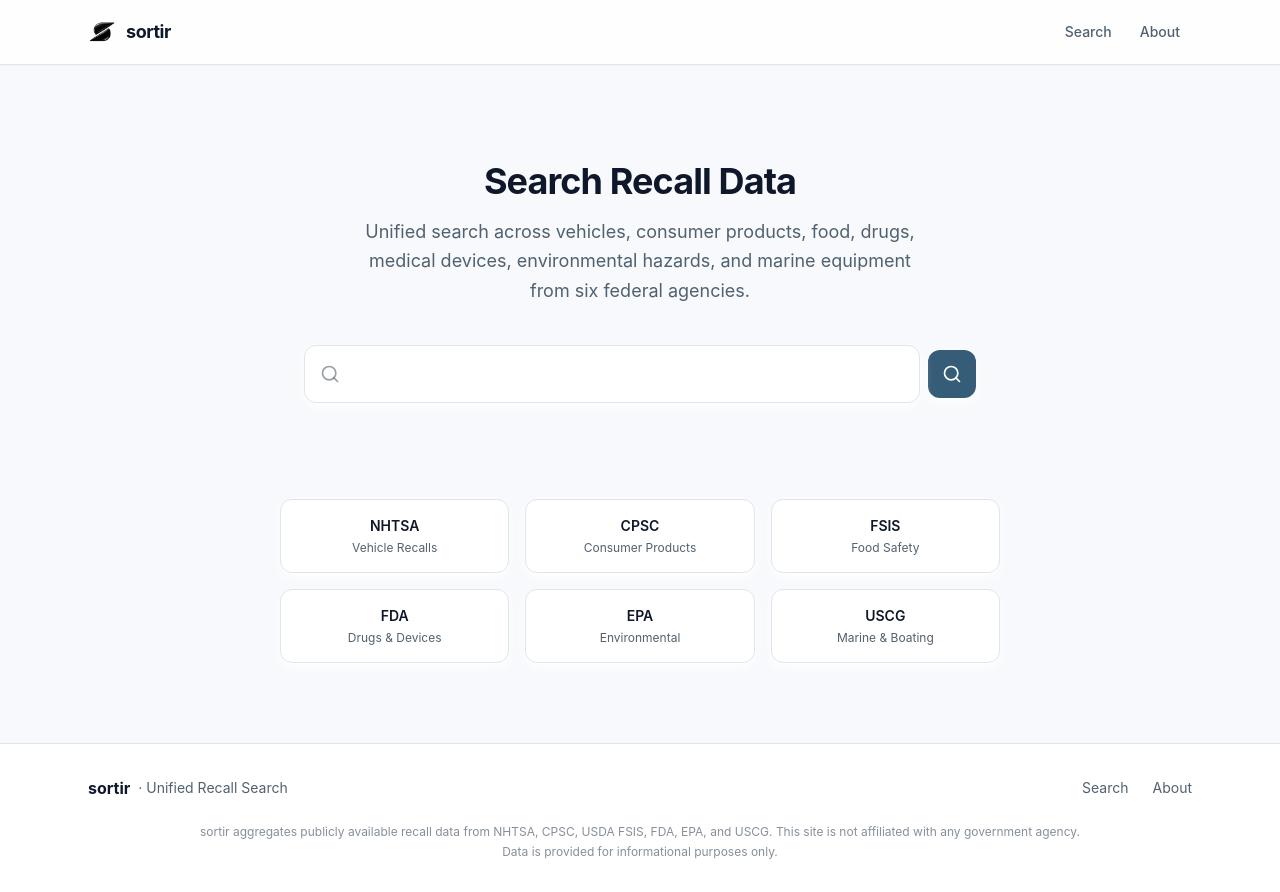
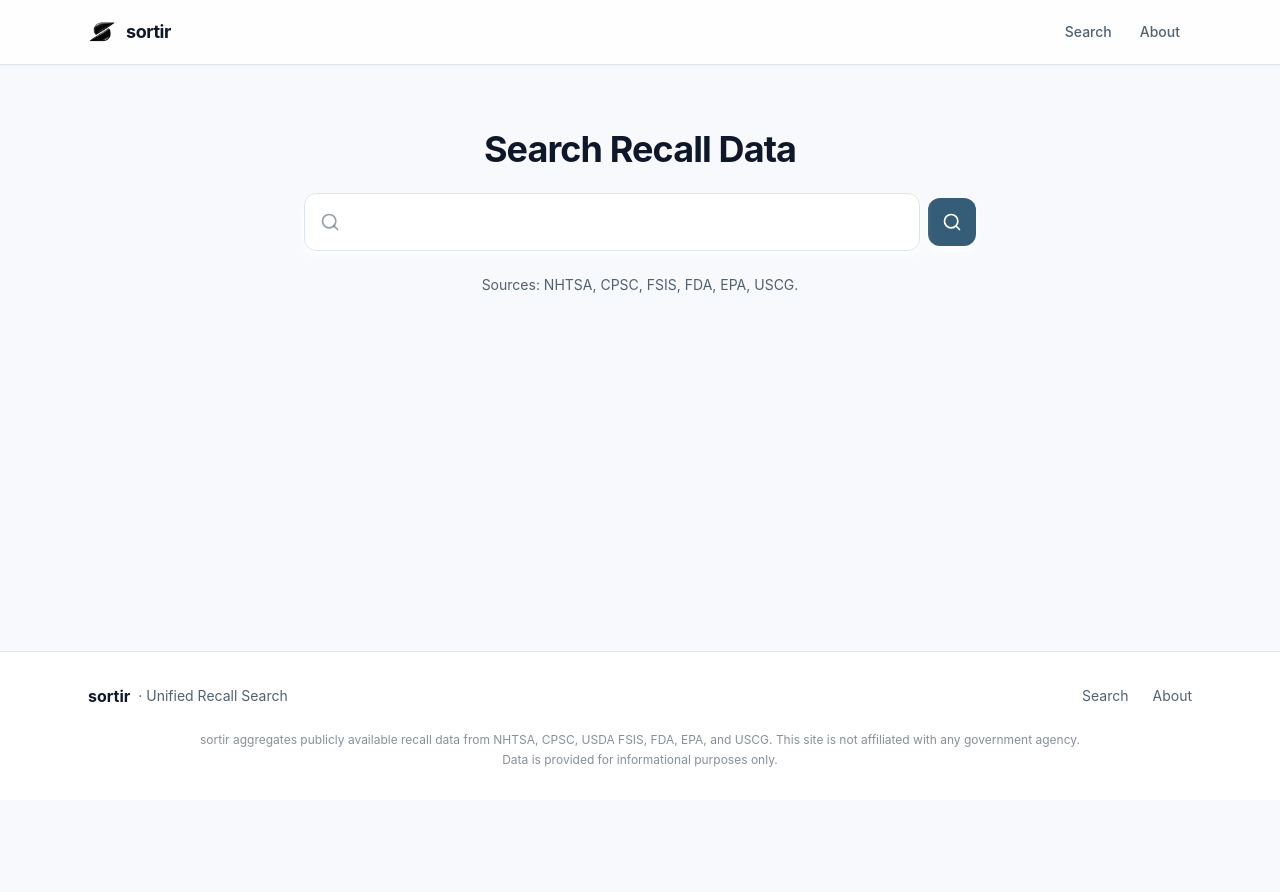
Before and after one commit to knickerboxker-sudo/onboard, a Next.js app: page / in a window 1280 px wide. After the commit the page ends 800 px from the top, so only its background shows below. Built offline with nearby package versions, Linux system fonts and the light colour scheme.

Commit message:
Refine landing page sources layout

```diff
--- a/src/app/page.tsx
+++ b/src/app/page.tsx
@@ -9,39 +9,16 @@ export default async function HomePage() {
     <div className="min-h-screen flex flex-col">
       <Header />
       <main className="flex-1">
-        <section className="py-24 px-6">
-          <div className="max-w-3xl mx-auto text-center mb-10">
+        <section className="py-16 px-6">
+          <div className="max-w-3xl mx-auto text-center mb-6">
             <h1 className="text-3xl sm:text-4xl font-bold mb-4 tracking-tight text-ink whitespace-nowrap">
               Search Recall Data
             </h1>
-            <p className="text-muted text-lg leading-relaxed max-w-xl mx-auto">
-              Unified search across vehicles, consumer products, food, drugs,
-              medical devices, environmental hazards, and marine equipment from
-              six federal agencies.
-            </p>
           </div>
           <SearchBar large />
-        </section>
-
-        <section className="max-w-3xl mx-auto px-6 pb-20">
-          <div className="grid grid-cols-2 md:grid-cols-3 gap-4 text-center">
-            {[
-              { label: "NHTSA", desc: "Vehicle Recalls" },
-              { label: "CPSC", desc: "Consumer Products" },
-              { label: "FSIS", desc: "Food Safety" },
-              { label: "FDA", desc: "Drugs & Devices" },
-              { label: "EPA", desc: "Environmental" },
-              { label: "USCG", desc: "Marine & Boating" },
-            ].map((source) => (
-              <div
-                key={source.label}
-                className="bg-white border border-border rounded-xl p-4 shadow-card"
-              >
-                <p className="font-semibold text-ink text-sm">{source.label}</p>
-                <p className="text-xs text-muted mt-1">{source.desc}</p>
-              </div>
-            ))}
-          </div>
+          <p className="text-center text-sm text-muted mt-6">
+            Sources: NHTSA, CPSC, FSIS, FDA, EPA, USCG.
+          </p>
         </section>
       </main>
       <Footer />
```
